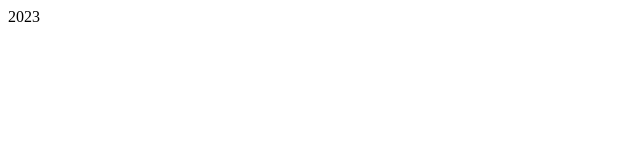
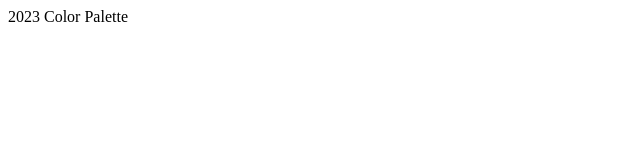
Before and after one commit to TEDxNTNU/2023, a plain HTML site: page index.html in a window 1280 px wide. Shown: the whole page, without its empty margins (0-640 px from the left). Drawn offline with Linux system fonts and the light colour scheme.

Commit message:
web test

```diff
--- a/index.html
+++ b/index.html
@@ -7,6 +7,6 @@
     <title>Document</title>
 </head>
 <body>
-    2023
+    2023 Color Palette
 </body>
 </html>
```
